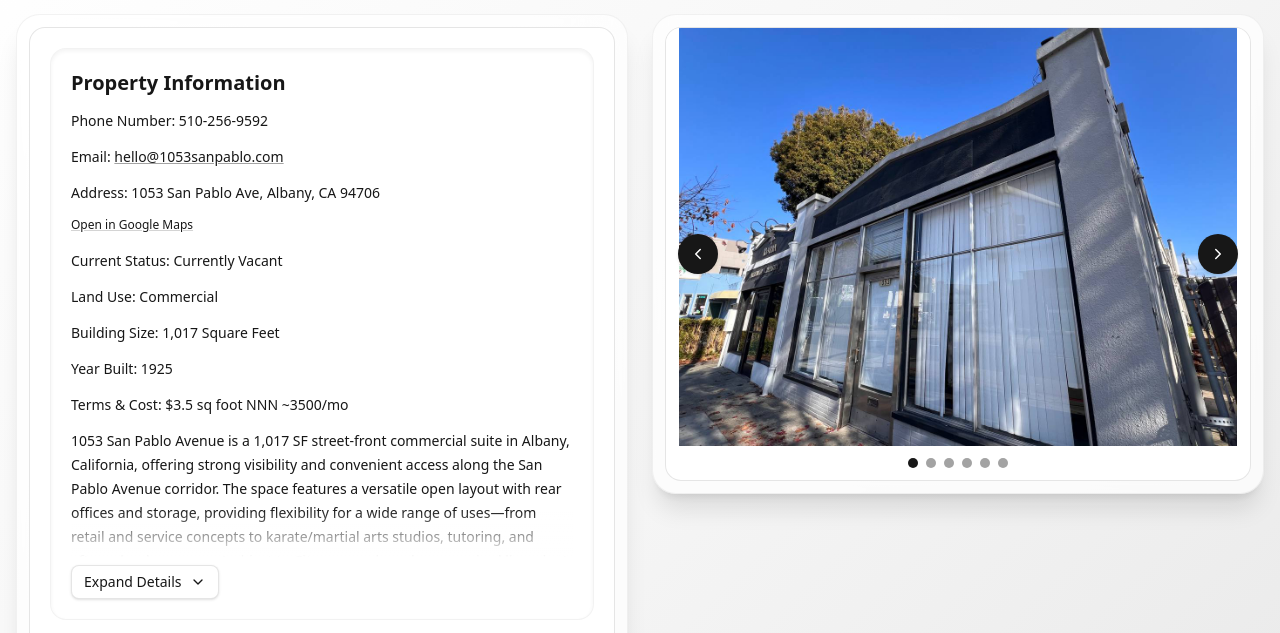
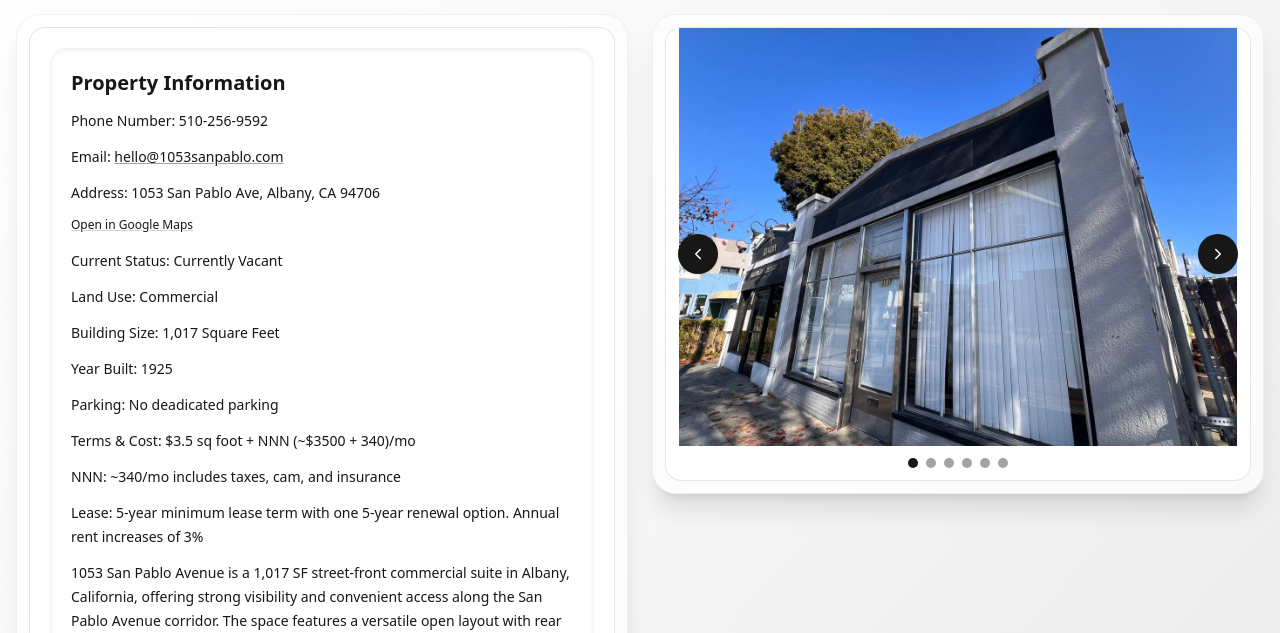
Before and after one commit to gr-miho/1053-Website, a plain HTML site: page index.html in a window 1280 px wide. Shown: the part 98-731 px from the top of the page. Drawn offline with nearby package versions, Linux system fonts and the light colour scheme; grey boxes are pictures that could not be loaded.

Commit message:
Revise property details in index.html
Updated terms and added parking information for the property.

```diff
--- a/index.html
+++ b/index.html
@@ -94,7 +94,11 @@
                   <div><span class="font-medium">Land Use:</span> Commercial</div>
                   <div><span class="font-medium">Building Size:</span> 1,017 Square Feet</div>
                   <div><span class="font-medium">Year Built:</span> 1925</div>
-                  <div><span class="font-medium">Terms &amp; Cost:</span> $3.5 sq foot NNN ~3500/mo</div>
+                  <div><span class="font-medium">Parking:</span> No deadicated parking</div>
+                  <div><span class="font-medium">Terms &amp; Cost:</span> $3.5 sq foot + NNN (~$3500 + 340)/mo</div>
+                  <div><span class="font-medium">NNN:</span> ~340/mo includes taxes, cam, and insurance</div>
+                  <div><span class="font-medium">Lease:</span> 5-year minimum lease term with one 5-year renewal option. Annual rent increases of 3%</div>
+
 
                   <!-- Collapsible long description (no inner scrolling) -->
                   <div class="mt-3">
```
